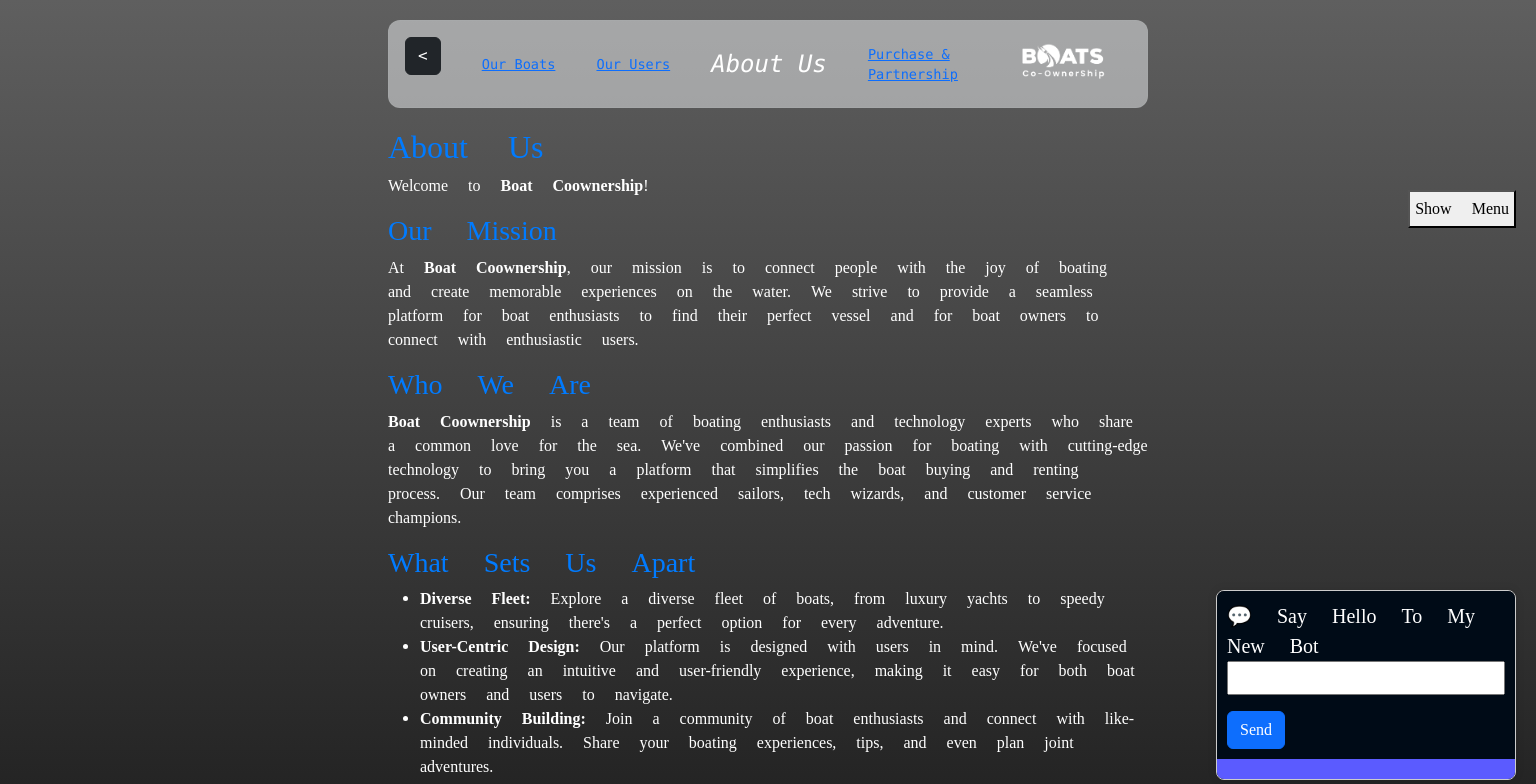
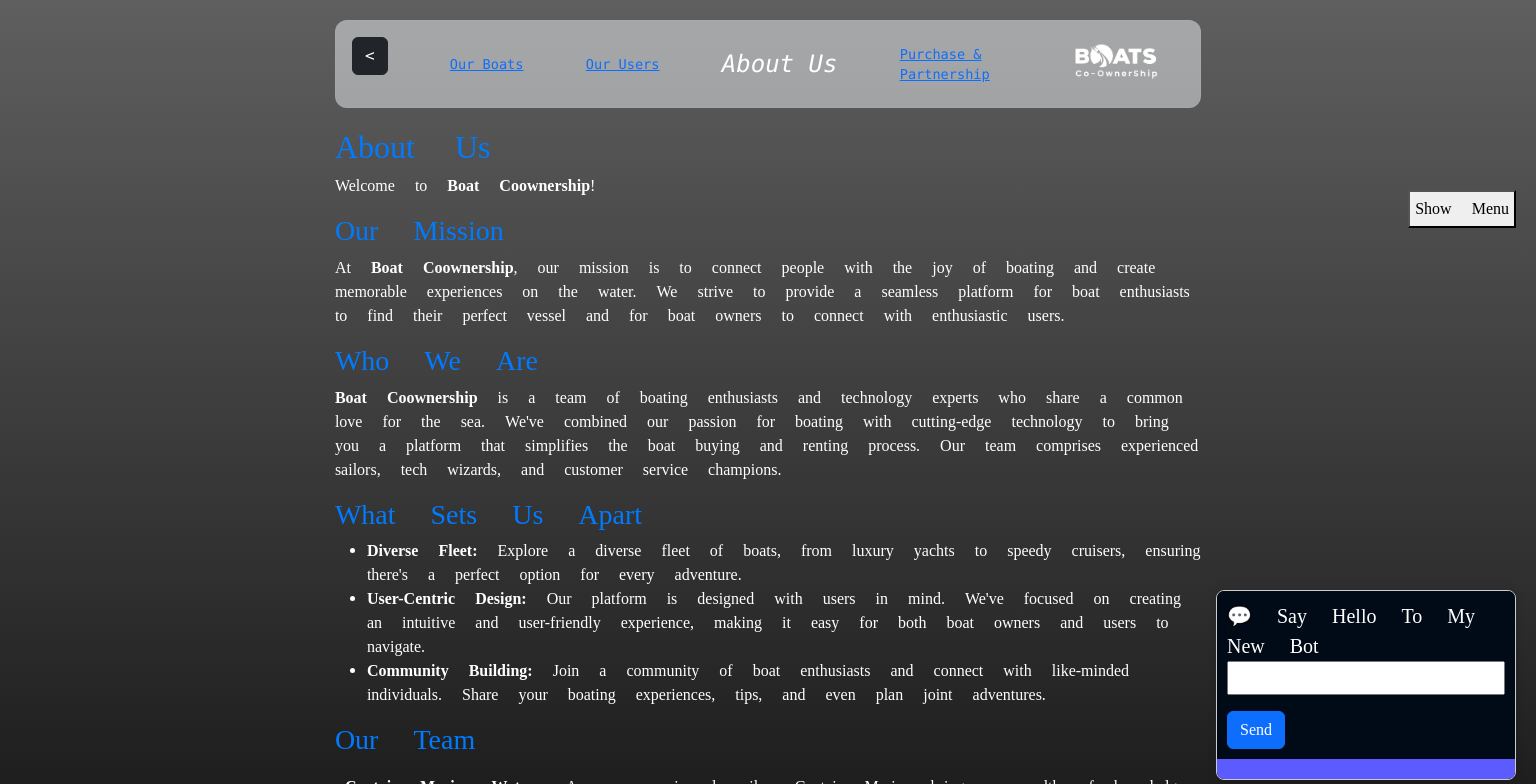
Before and after one commit to SakshamWebTeasor/Boats-Ownership, a Next.js app: page /About in a window 1536 px wide. Shown: the top 784 px of the page. Built offline with nearby package versions, Linux system fonts and the light colour scheme.

Commit message:
code push after design improvement

```diff
--- a/styles/About.module.css
+++ b/styles/About.module.css
@@ -28,5 +28,13 @@
 @media screen and (max-width: 768px) {
   .container {
     padding: 20px;
+    max-width: 800px;
   }
 }
+
+@media screen and (min-width: 1345px) {
+  .container {
+    max-width: 1092px;
+    width: 59vw;
+  }
+}
--- a/styles/BoatDetail.module.css
+++ b/styles/BoatDetail.module.css
@@ -32,3 +32,10 @@
   justify-content: space-between;
   align-items: center; */
 }
+
+@media screen and (min-width: 1345px) {
+  .container {
+    max-width: 1092px;
+    width: 59vw;
+  }
+}
--- a/styles/Boats.module.css
+++ b/styles/Boats.module.css
@@ -20,3 +20,10 @@
   height: auto;
   margin-top: 10px;
 }
+
+@media screen and (min-width: 1345px) {
+  .container {
+    max-width: 1092px;
+    width: 59vw;
+  }
+}
--- a/styles/UserDetail.module.css
+++ b/styles/UserDetail.module.css
@@ -45,3 +45,10 @@
   width: 200px;
   height: 100%;
 }
+
+@media screen and (min-width: 1345px) {
+  .container {
+    max-width: 1092px;
+    width: 59vw;
+  }
+}
--- a/styles/Users.module.css
+++ b/styles/Users.module.css
@@ -32,3 +32,10 @@
     padding: 7px !important;
   }
 }
+
+@media screen and (min-width: 1345px) {
+  .container {
+    max-width: 1092px;
+    width: 59vw;
+  }
+}
```
